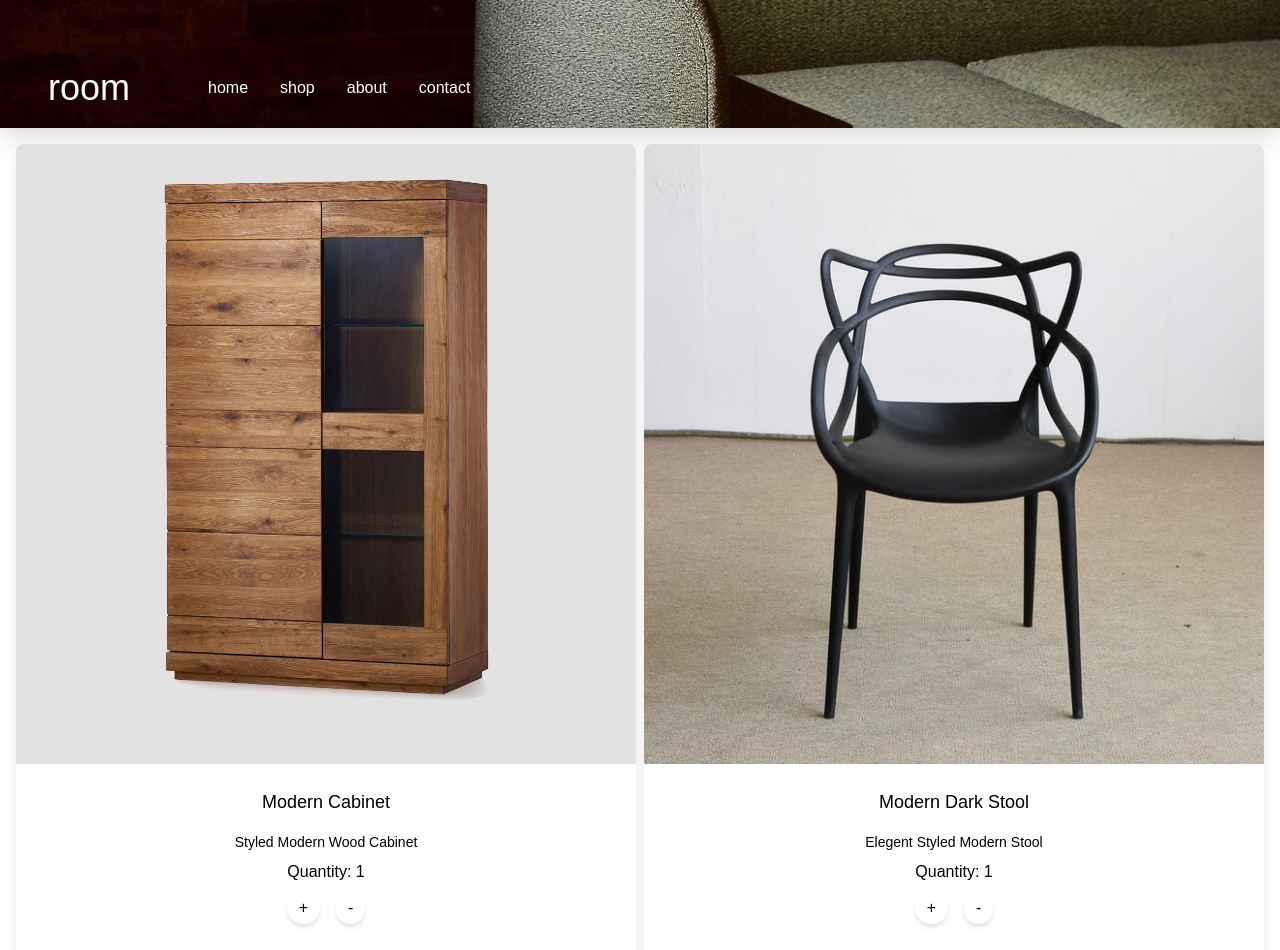
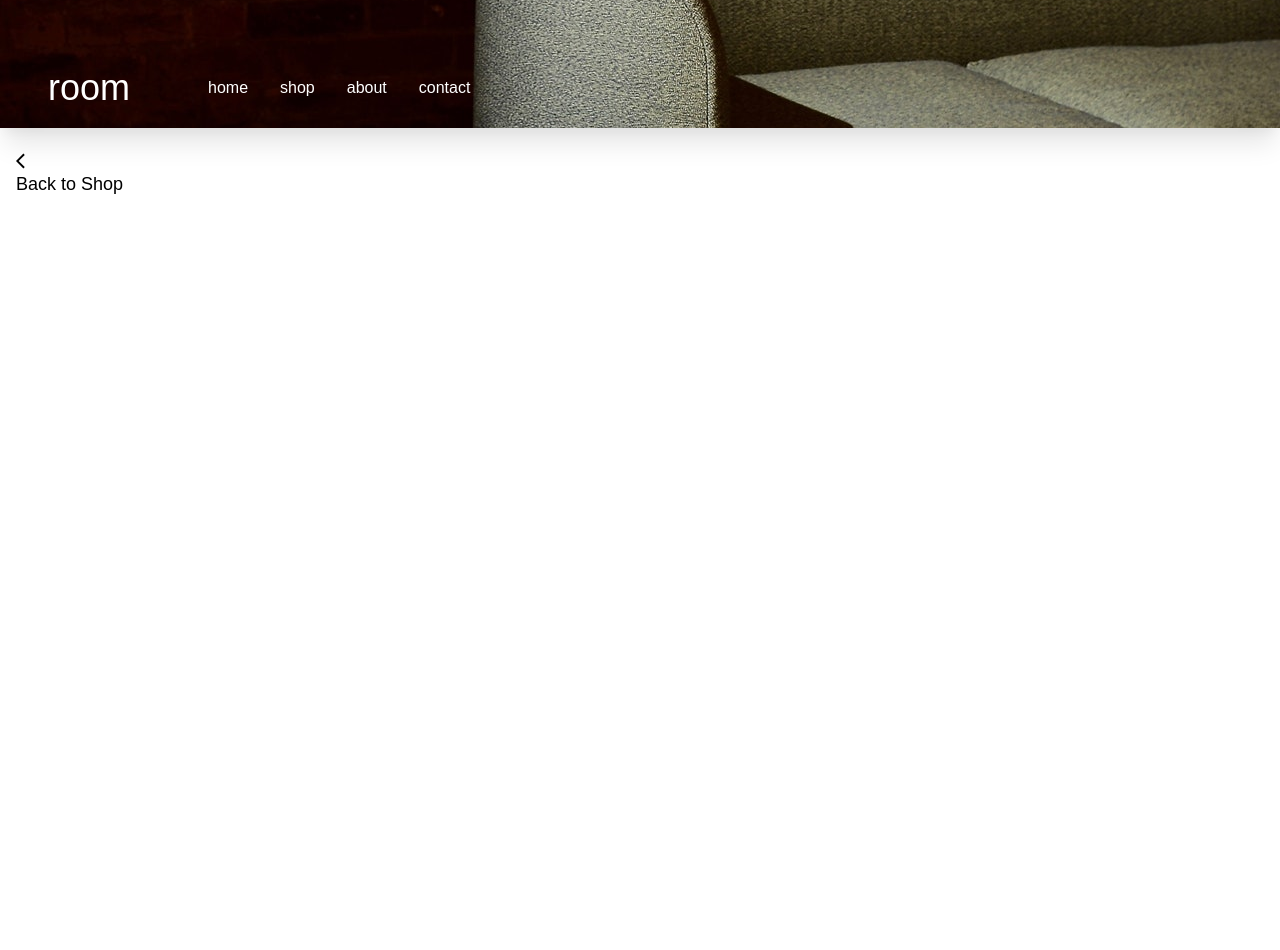
Before and after one commit to rob-noyes/room-homepage, a React (Create React App) app: page /cart in a window 1280 px wide. Shown: the top 950 px of the page. After the commit the page ends 800 px from the top, so only its background shows below. Built offline with nearby package versions, Linux system fonts and the light colour scheme.

Commit message:
working buttons for quantity

```diff
--- a/src/Routes.js
+++ b/src/Routes.js
@@ -7,22 +7,7 @@ import Shop from './components/pages/Shop';
 import Cart from './components/pages/Cart';
 
 const Routes = () => {
-  const [shoppingCart, setShoppingCart] = useState([
-    {
-      id: 0,
-      title: 'Modern Cabinet',
-      text: 'Styled Modern Wood Cabinet',
-      image: './images/shop/cabinet.jpeg',
-      amount: 1,
-    },
-    {
-      id: 1,
-      title: 'Modern Dark Stool',
-      text: 'Elegent Styled Modern Stool',
-      image: './images/shop/stool.jpg',
-      amount: 1,
-    },
-  ]);
+  const [shoppingCart, setShoppingCart] = useState([]);
   const [products, setProducts] = useState([
     {
       id: 0,
@@ -69,13 +54,32 @@ const Routes = () => {
   ]);
 
   const addToCart = (event) => {
-    setShoppingCart((shoppingCart) => [...shoppingCart, event]);
+    let cartCopy = shoppingCart.filter((cart) => cart.id !== event.id);
+    if (shoppingCart[event.id] === cartCopy[event.id]) {
+      setShoppingCart((shoppingCart) => [...shoppingCart, event]);
+    } else {
+      alert('Item has already been added to Cart');
+    }
   };
 
   const removeFromCart = (event) => {
     let cartCopy = [...shoppingCart];
     cartCopy = cartCopy.filter((cartItem) => cartItem.id !== event.id);
     setShoppingCart(cartCopy);
+  };
+
+  const addQuantity = (item) => {
+    item.amount += 1;
+    setShoppingCart([...shoppingCart]);
+  };
+
+  const removeQuantity = (item) => {
+    if (item.amount > 1) {
+      item.amount -= 1;
+    } else {
+      alert("Item can't have less than one in quantity, please delete item.");
+    }
+    setShoppingCart([...shoppingCart]);
   };
 
   return (
@@ -85,7 +89,14 @@ const Routes = () => {
         <Route
           exact
           path="/cart"
-          component={() => <Cart shoppingCart={shoppingCart} />}
+          component={() => (
+            <Cart
+              shoppingCart={shoppingCart}
+              onRemove={removeFromCart}
+              addQuantity={addQuantity}
+              removeQuantity={removeQuantity}
+            />
+          )}
         />
         <Route
           exact
@@ -94,7 +105,7 @@ const Routes = () => {
             <Shop
               products={products}
               shoppingCart={shoppingCart}
-              onClick={addToCart}
+              onAdd={addToCart}
             />
           )}
         />
--- a/src/components/pages/Cart.js
+++ b/src/components/pages/Cart.js
@@ -1,40 +1,61 @@
 import Header from '../Header';
 import React, { useState } from 'react';
+import { MdArrowBackIos } from 'react-icons/md';
 import { FaTrash } from 'react-icons/fa';
+import { Link } from 'react-router-dom';
 
-const Cart = ({ shoppingCart }) => {
+const Cart = ({ shoppingCart, onRemove, addQuantity, removeQuantity }) => {
   const [navbarOpen, setNavbarOpen] = useState(false);
 
   const handleNavbar = () => {
     setNavbarOpen(!navbarOpen);
   };
+
   return (
     <div className="font-spartan">
       <Header navbar={navbarOpen} onClick={handleNavbar} />
       <div className={navbarOpen ? ' h-screen z-20 opacity-20' : ''}>
         <div className="h-32 bg-office bg-cover bg-center shadow-xl"></div>
+        <div className="flex flex-row justify-start mx-4 mt-6">
+          <button className="flex flex-row text-lg w-full">
+            <Link to="/shop">
+              <MdArrowBackIos /> <span className="">Back to Shop</span>
+            </Link>
+          </button>
+        </div>
         <div className="grid grid-cols-2 gap-2 justify-items-center pt-4 mx-4">
           {shoppingCart.map((cartItem) => {
             return (
-              <div className="flex flex-col w-full h-auto border-black rounded-lg text-center shadow-lg">
+              <div
+                className="flex flex-col w-full h-auto border-black rounded-lg text-center shadow-lg"
+                key={cartItem.id}
+              >
                 <img
                   className="pb-4 w-full h-full rounded-lg"
                   src={cartItem.image}
                   alt=""
                 />
                 <h3 className="p-2 text-lg ">{cartItem.title}</h3>
-                <p className="p-2 text-sm">{cartItem.text}</p>
                 <p>Quantity: {cartItem.amount}</p>
                 <div>
-                  <button className="px-3 m-2 py-1 shadow-md rounded-full">
+                  <button
+                    className="px-3 m-2 py-1 shadow-md rounded-full"
+                    onClick={() => addQuantity(cartItem)}
+                  >
                     +
                   </button>
-                  <button className="px-3 m-2 py-1 shadow-md rounded-full">
+                  <button
+                    className="px-3 m-2 py-1 shadow-md rounded-full"
+                    onClick={() => removeQuantity(cartItem)}
+                  >
                     -
                   </button>
                 </div>
                 <div className="flex justify-center">
-                  <button className=" px-3 m-2 py-3 w-3/12 shadow-md rounded-full">
+                  <button
+                    className=" px-3 m-2 py-3 w-3/12 shadow-md rounded-full"
+                    onClick={() => onRemove(cartItem)}
+                  >
                     <FaTrash />
                   </button>
                 </div>
--- a/src/components/pages/Shop.js
+++ b/src/components/pages/Shop.js
@@ -5,13 +5,7 @@ import { FaShoppingCart } from 'react-icons/fa';
 import { Link } from 'react-router-dom';
 import Footer from '../Footer';
 
-const Shop = ({ products, shoppingCart, onClick }) => {
-  // const addToCart = (event) => {
-  //   console.log(event.target.value);
-  //   setShoppingCart((shoppingCart) => [...shoppingCart, event.target.value]);
-  //   console.log(shoppingCart);
-  // };
-
+const Shop = ({ products, onAdd }) => {
   const [navbarOpen, setNavbarOpen] = useState(false);
 
   const handleNavbar = () => {
@@ -36,6 +30,9 @@ const Shop = ({ products, shoppingCart, onClick }) => {
         <img src="./images/shop/greencouch.jpg" alt="leather couch"></img>
         <div className="grid grid-cols-2 gap-3 justify-items-center pt-4 mx-4">
           {products.map((product) => {
+            if (products.length === 0) {
+              return <h1>Cart Empty</h1>;
+            } else
               return (
                 <ShopCard
                   key={product.id}
@@ -43,7 +40,7 @@ const Shop = ({ products, shoppingCart, onClick }) => {
                   title={product.title}
                   text={product.text}
                   image={product.image}
-                clickAdd={() => onClick(product)}
+                  clickAdd={() => onAdd(product)}
                 />
               );
           })}
--- a/src/components/utilities/ShopCard.js
+++ b/src/components/utilities/ShopCard.js
@@ -1,5 +1,5 @@
 //Shopping Card Component, layout of image, title, text, buttons for adding to cart
-const ShopCard = ({ title, text, image, item, clickAdd }) => {
+const ShopCard = ({ title, text, image, item, clickAdd, clickRemove }) => {
   return (
     <div className="flex flex-col w-full h-full border-black rounded-lg text-center shadow-lg">
       <img className="pb-4 w-full h-full rounded-lg" src={image} alt="" />
```
Lines whose indentation alone changed are shown as unchanged.
